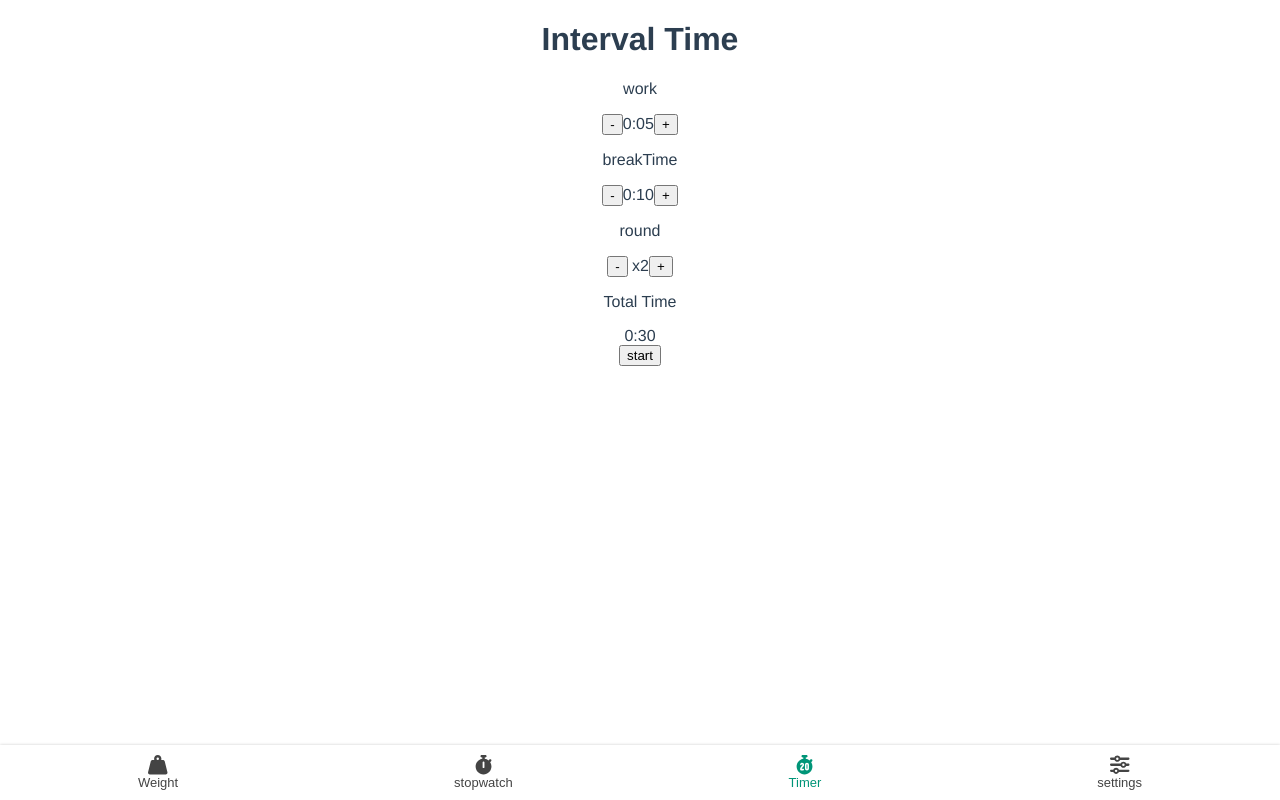
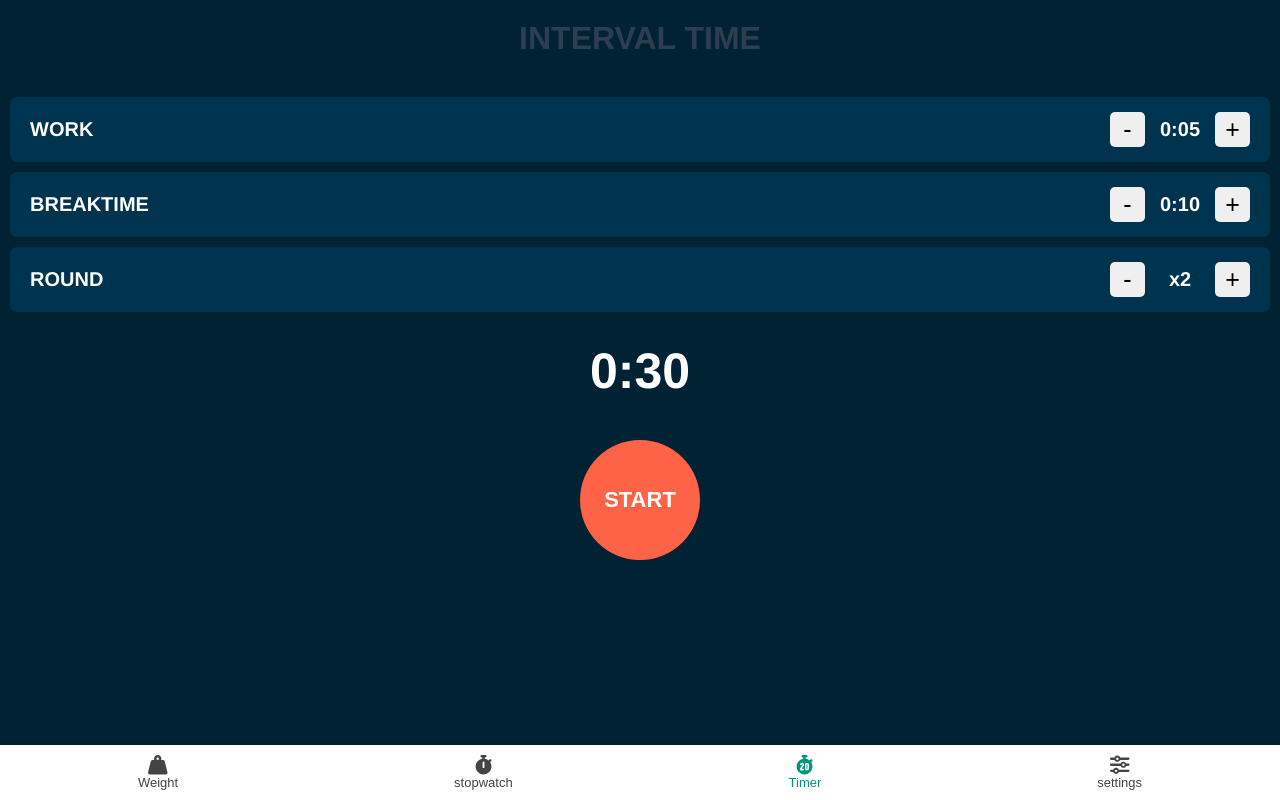
Before and after one commit to ThibaudTurlan/app_weight_calculator, a Vue app: page /timer in a window 1280 px wide. Built offline with nearby package versions, Linux system fonts and the light colour scheme.

Commit message:
feat: add style menu interval timer

```diff
--- a/src/components/TimerInterval.vue
+++ b/src/components/TimerInterval.vue
@@ -1,26 +1,31 @@
 <template>
     <div class="container" v-bind:class="{bg_work : workRunning, bg_break : breakRunning}">
-        <h1>Interval Time</h1>
+        <h1 class="container__title">Interval Time</h1>
         <div class="form-setting" v-if="isActive">
-            <div class="work">
-                <p>work</p>
-                <button @click="lessWorkTime">-</button>
-                <span>{{ formatTime(this.workTime) }}</span>
-                <button @click="addWorkTime">+</button>
+            <div class="form__input work">
+                <span class="form__input--label">work</span>
+                <div class="form__input--btn-action">
+                    <button class="btn-action" @click="lessWorkTime">-</button>
+                    <span class="form__input--value">{{ formatTime(this.workTime) }}</span>
+                    <button class="btn-action" @click="addWorkTime">+</button>
+                </div>
             </div>
-            <div class="breakTime">
-                <p>breakTime</p>
-                <button @click="lessBreakTime">-</button>
-                <span>{{ formatTime(this.breakTime) }}</span>
-                <button @click="addBreakTime">+</button>
+            <div class="form__input breakTime">
+                <span class="form__input--label">breakTime</span>
+                <div class="form__input--btn-action">
+                    <button class="btn-action" @click="lessBreakTime">-</button>
+                    <span class="form__input--value">{{ formatTime(this.breakTime) }}</span>
+                    <button class="btn-action" @click="addBreakTime">+</button>
+                </div>
             </div>
-            <div class="round">
-                <p>round</p>
-                <button @click="lessRounds">-</button>
-                <span> x{{ this.totalRounds }}</span>
-                <button @click="addRounds">+</button>
+            <div class="form__input round">
+                <span class="form__input--label">round</span>
+                <div class="form__input--btn-action">
+                    <button  class="btn-action" @click="lessRounds">-</button>
+                    <span class="form__input--value"> x{{ this.totalRounds }}</span>
+                    <button class="btn-action" @click="addRounds">+</button>
+                </div>
             </div>
-            <p>Total Time</p>
             <div class="session-time">{{ this.formatTime((this.breakTime + this.workTime) * this.totalRounds) }}</div>
 
             <button type="button" class="btn-start" @click="startClock">start</button>
@@ -38,9 +43,9 @@
             <div class="setup-time" v-if="setupRunning">
                 {{ this.formatTime(this.setupTime) }}
             </div>
-            <button type="button" class="btn-start" @click="startClock">start</button>
-            <button @click="pauseClock">Pause</button>
-            <button @click="clear">Reset</button>
+            <button type="button" class="btn-start-work" @click="startClock">start</button>
+            <button type="button" @click="pauseClock">Pause</button>
+            <button type="button" @click="clear">Reset</button>
         </main>
 
     </div>
@@ -217,10 +222,100 @@ export default {
 </script>
 
 <style scoped>
+h1, p {
+    margin: 0;
+}
+.container {
+    background-color: #002233;
+    height: 100vh;
+    width: 100vw;
+    padding: 10px;
+}
 .bg_work {
     background-color: tomato;
 }
 .bg_break {
     background-color: aquamarine;
 }
+
+.container__title {
+    text-transform: uppercase;
+    font-weight: 700;
+    margin: 10px 0 40px 0;
+}
+
+.form-setting {
+    /* padding: 10px; */
+}
+.form__input {
+    width: 100%;
+    height: 65px;
+    display: flex;
+    justify-content: space-between;
+    align-items: center;
+    padding: 0 20px 0 20px;
+    margin: 10px 0 5px 0;
+    background-color: #00334D;
+
+    border-radius: 7px;
+    color: #fff;
+
+}
+
+.form__input--btn-action {
+    width: 140px;
+    display: flex;
+    justify-content: space-between;
+    align-items: center;
+
+}
+
+.form__input--label {
+    font-size: 20px;
+    color: #ffff;
+    text-transform: uppercase;
+    font-weight: 700;
+}
+
+.form__input--value {
+    width: 50px;
+    font-size: 20px;
+    font-weight: 700;
+}
+.btn-action {
+    height: 35px;
+    width: 35px;
+    font-size: 25px;
+    /*  */
+    text-align: center;
+    text-decoration: none;
+    border: none;
+    border-radius: 5px;
+    cursor: pointer;
+}
+
+.btn-start {
+    width: 120px;
+    height: 120px;
+    text-align: center;
+    text-decoration: none;
+    border: none;
+    border-radius: 100%;
+    cursor: pointer;
+
+    background-color: tomato;
+    color: #fff;
+    text-transform: uppercase;
+    font-weight: 700;
+    font-size: 22px;
+}
+
+.session-time {
+    color: #fff;
+    font-size: 50px;
+    font-weight: 700;
+
+    margin: 30px 0 40px 0;
+}
+
 </style>
```
